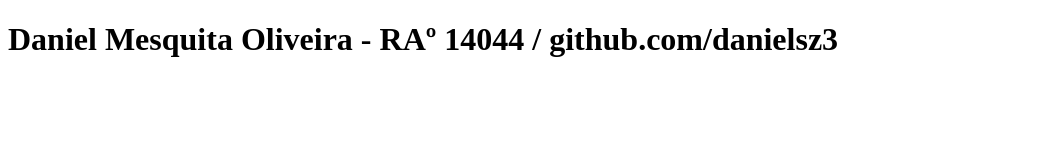
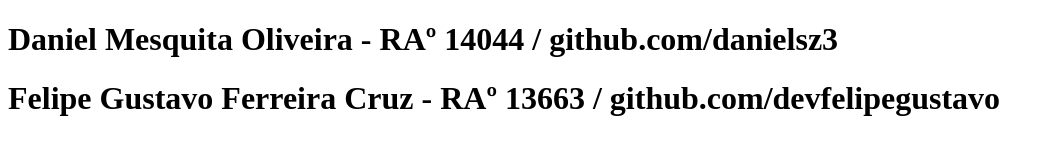
Before and after one commit to danielsz3/aula02DevAvanced, a plain HTML site: page index.html in a window 1280 px wide. Shown: the whole page, without its empty margins (0-1054 px from the left). Drawn offline with Linux system fonts and the light colour scheme.

Commit message:
Commit meu nome

```diff
--- a/index.html
+++ b/index.html
@@ -9,5 +9,9 @@
     <h1>
         Daniel Mesquita Oliveira - RAº 14044 / github.com/danielsz3
     </h1>
+
+    <h1>
+        Felipe Gustavo Ferreira Cruz - RAº 13663 / github.com/devfelipegustavo
+    </h1>
 </body>
 </html>
```
